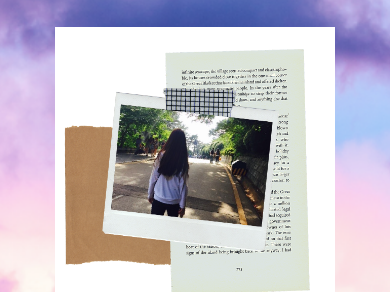
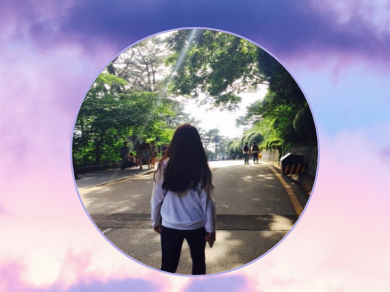
Before and after one commit to Amarse/Amarse.github.io, a plain HTML site: page index.html in a window 390 px wide. Shown: the part 73-365 px from the top of the page. Drawn offline with nearby package versions, Linux system fonts and the light colour scheme.

Commit message:
프로필 이미지 수정

```diff
--- a/css/style.css
+++ b/css/style.css
@@ -196,8 +196,10 @@ p {
 }
 
 .home__avatar {
-  width: 500px;
-  height: 500px;
+  border: 2px solid var(--color-light-bluePurple);
+  border-radius: 50%;
+  width: 250px;
+  height: 250px;
 }
 
 .home__title,
@@ -241,7 +243,7 @@ p {
 .major__icon {
   border: 1px solid var(--color-light-bluePurple);
   border-radius: 50%;
-  color: var(--color-light-bluePurple);
+  color: var(--color-blue);
   font-size: 70px;
   line-height: 170px;
   margin: 0 auto;
@@ -563,10 +565,6 @@ p {
     width: 100%;
   }
 
-  .home__avatar {
-    width: 400px;
-    height: 400px;
-  }
   .about__majors {
     flex-direction: column;
     margin-top: 30px;
@@ -619,10 +617,6 @@ p {
     display: none;
   }
 
-  .home__avatar {
-    width: 280px;
-    height: 280px;
-  }
   .navbar__title {
     display: block;
     width: 100%;
--- a/index.html
+++ b/index.html
@@ -40,7 +40,7 @@
 	<!-- home -->
 	<section id="home">
 		<div class="home__container">
-			<img src="/imgs/profile2.png" alt="hana's profile photo" class="home__avatar">
+			<img src="/imgs/Profile_21.png" alt="hana's profile photo" class="home__avatar">
 			<h1 class="home__title">Hello, I'm hana.</h1>
 			<h2 class="home__description">From Game Designer to Front-and-Developer</h2>
 			<button class="home__contact">Contact Me</button>
```
Also changed, not shown: imgs/Profile2_1.jpg (added), imgs/javascript.png (deleted), imgs/profile_21.png (added), imgs/typescript.png (deleted).
